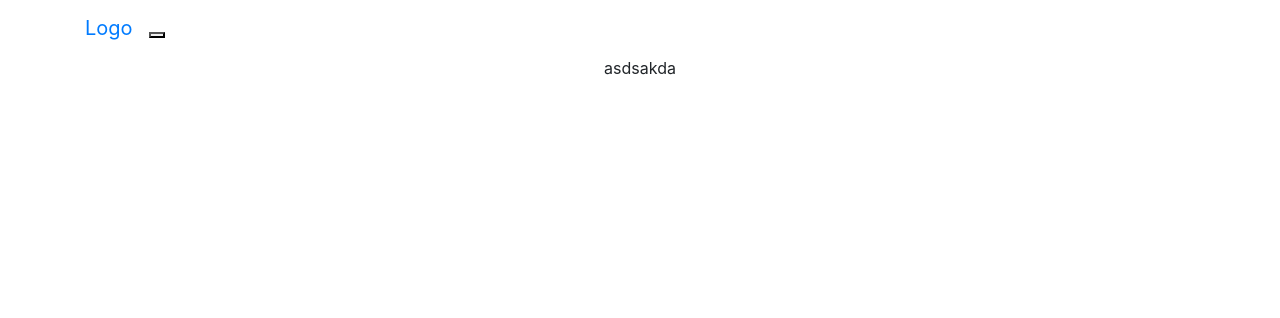
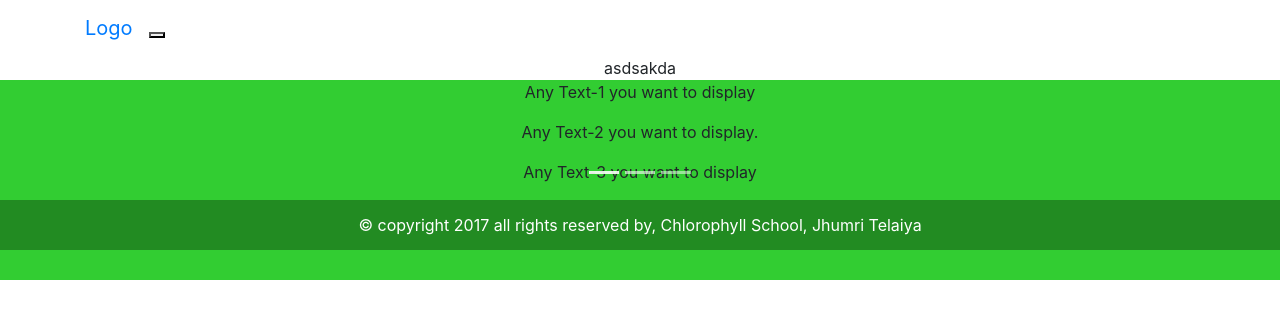
Before and after one commit to saurabhsumanshroff/chlorophyllschool, a React (Create React App) app: page /#/Results in a window 1280 px wide. Shown: the top 318 px of the page. Built offline with nearby package versions, Linux system fonts and the light colour scheme.

Commit message:
working on footer carousel

```diff
--- a/src/App.js
+++ b/src/App.js
@@ -12,6 +12,7 @@ import NoticeBoard from './Components/NoticeBoard.js';
 import Prospectus from './Components/Prospectus.js';
 import Results from './Components/Results.js';
 import Home from './Components/Home.js';
+import Footer from './Components/Footer.js';
 
 class App extends Component {
   render() {
@@ -34,6 +35,7 @@ class App extends Component {
             </div>
           </div>
         </HashRouter>
+        <Footer />
       </div>
     );
   }
--- a/src/Components/BannerCarousel.js
+++ b/src/Components/BannerCarousel.js
@@ -5,8 +5,7 @@ import carousel from '../Resources/carousel.jpg';
 class Header extends Component {
   render() {
     return (
-      <div className="BannerCarousel">
-        <Carousel>
+      <Carousel id="bannerCarousel" data-ride="carousel">
         <Carousel.Item>
           <img width={900} height={500} alt="900x500" src={carousel} />
           <Carousel.Caption>
@@ -29,7 +28,6 @@ class Header extends Component {
           </Carousel.Caption>
         </Carousel.Item>
       </Carousel>
-      </div>
     );
   }
 }
--- /dev/null
+++ b/src/Components/Footer.js
@@ -0,0 +1,29 @@
+import React, { Component } from 'react';
+import {Carousel} from 'react-bootstrap';
+import '../Stylesheets/Footer.css';
+import carousel from '../Resources/carousel.jpg';
+
+class Footer extends Component {
+  render() {
+    return (
+      <div className="footer">
+        <Carousel id="footerCarousel" >
+          <Carousel.Item>
+            <p>Any Text-1 you want to display</p>
+          </Carousel.Item>
+          <Carousel.Item>
+            <p>Any Text-2 you want to display.</p>
+          </Carousel.Item>
+          <Carousel.Item>
+            <p>Any Text-3 you want to display</p>
+          </Carousel.Item>
+        </Carousel>
+        <div className="copyright">
+          © copyright 2017 all rights reserved by, Chlorophyll School, Jhumri Telaiya
+        </div>
+      </div>
+    );
+  }
+}
+
+export default Footer;
--- /dev/null
+++ b/src/Stylesheets/Footer.scss
@@ -0,0 +1,19 @@
+@import 'colours.scss';
+
+.footer {
+  background-color: $baseSchoolColour;
+  min-height: 200px;
+  .footerCarousel {
+    .carousel-inner {
+      .item {
+        font-size: 30px!important;
+      }
+    }
+  }
+  .copyright {
+    background-color: $darkerSchoolColour;
+    line-height: 50px;
+    font-size: 16px;
+    color: $white;
+  }
+}
--- /dev/null
+++ b/src/Stylesheets/colours.scss
@@ -0,0 +1,4 @@
+$baseSchoolColour: #32CD32;
+$darkerSchoolColour: #228B22;
+
+$white: #fff;
```
Also changed, not shown: src/Resources/carousel1.png (deleted). Lines whose indentation alone changed are shown as unchanged.
